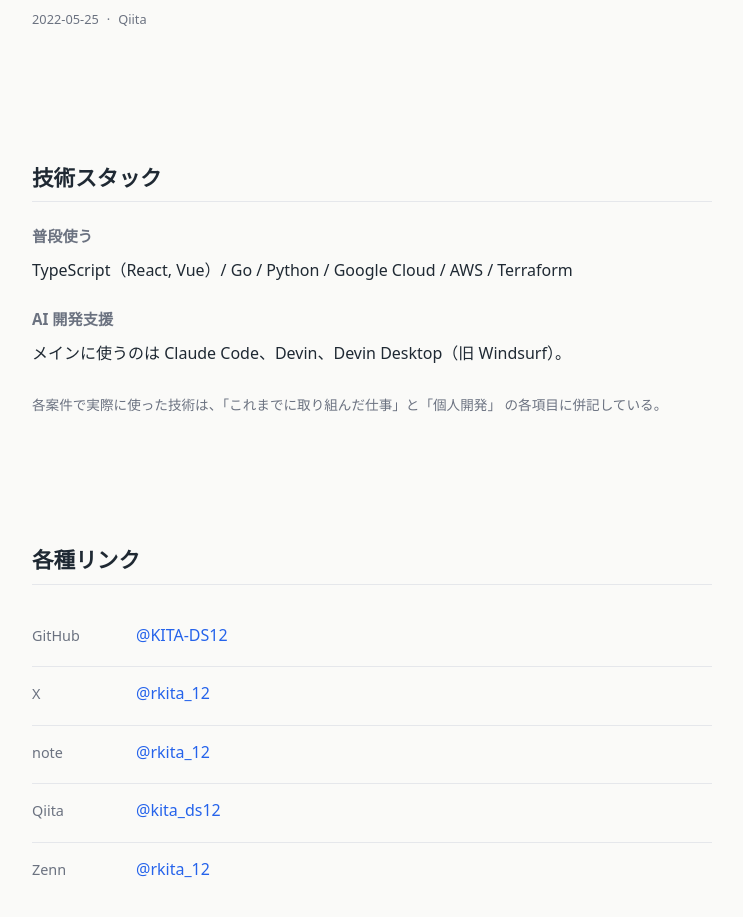
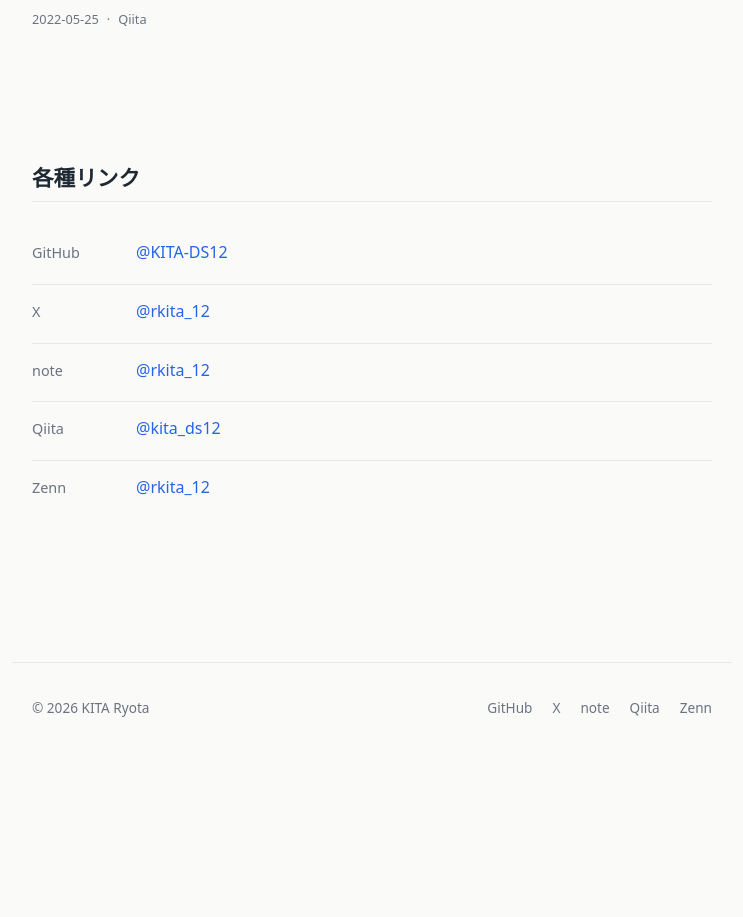
Before and after one commit to KITA-DS12/kitaPortfolio, a Nuxt app: page / in a window 1280 px wide. Shown: the part 9587-10504 px from the top of the page, without its empty margins (268-1011 px from the left). After the commit the page ends 10340 px from the top, so only its background shows below. Built offline with nearby package versions, Linux system fonts and the light colour scheme.

Commit message:
refactor: 技術スタックセクションを削除
各業務・個人開発の末尾に技術が併記されているため、独立した技術スタック
セクションは情報的に重複していた。Stack.vue を削除し、pages/index.vue
からも参照を除外する。

```diff
--- a/components/Stack.vue
+++ /dev/null
@@ -1,45 +0,0 @@
-<template>
-  <section class="section">
-    <div class="container">
-      <h2 class="section-title">技術スタック</h2>
-
-      <div class="stack-group">
-        <h3 class="stack-title">普段使う</h3>
-        <p>
-          TypeScript（React, Vue）/ Go / Python / Google Cloud / AWS / Terraform
-        </p>
-      </div>
-
-      <div class="stack-group">
-        <h3 class="stack-title">AI 開発支援</h3>
-        <p>
-          メインに使うのは Claude Code、Devin、Devin Desktop（旧 Windsurf）。
-        </p>
-      </div>
-
-      <p class="note">
-        各案件で実際に使った技術は、「これまでに取り組んだ仕事」と「個人開発」
-        の各項目に併記している。
-      </p>
-    </div>
-  </section>
-</template>
-
-<style scoped lang="scss">
-.stack-group {
-  margin-bottom: 1.5rem;
-}
-
-.stack-title {
-  font-size: 0.95rem;
-  font-weight: 600;
-  margin-bottom: 0.5rem;
-  color: var(--color-muted);
-}
-
-.note {
-  margin-top: 1.5rem;
-  font-size: 0.85rem;
-  color: var(--color-muted);
-}
-</style>
--- a/pages/index.vue
+++ b/pages/index.vue
@@ -6,7 +6,6 @@
     <PersonalProjects />
     <Studies />
     <Articles />
-    <Stack />
     <Contact />
   </div>
 </template>
```
